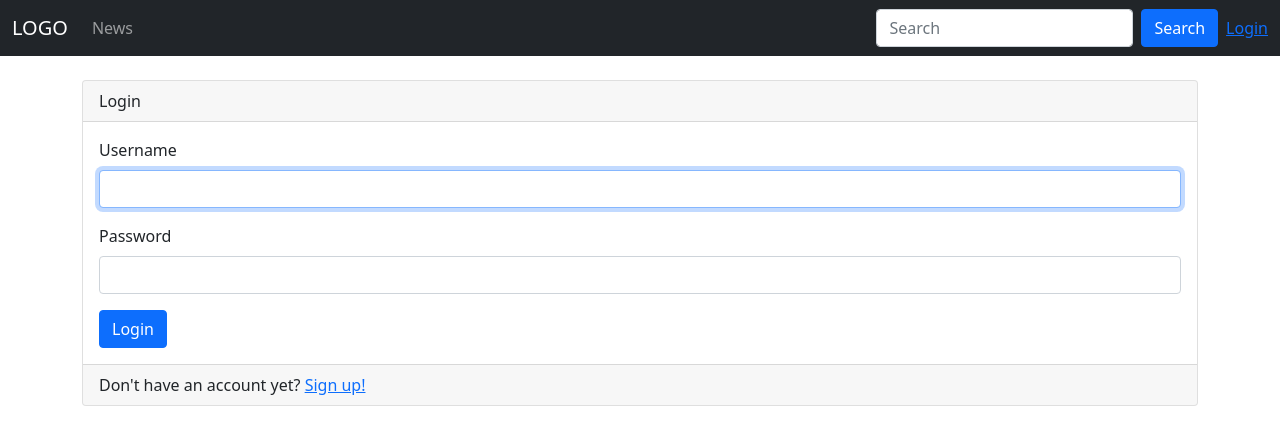
After one commit to balazsmatepetro/django-hacker-news-clone, a Django app: template my_site/accounts/templates/accounts/login.html in a window 1280 px wide. The commit adds this page. Shown: the top 445 px of the page. Run offline with Django 3.2, Linux system fonts and the light colour scheme; the template is opened without the code that fills it: values that come from a table or form of the project are taken from there, others are empty.

Commit message:
feat(accounts): add basic authentication functionality

```diff
--- /dev/null
+++ b/my_site/accounts/forms.py
@@ -0,0 +1,15 @@
+from django import forms
+from django.contrib.auth.forms import AuthenticationForm, UsernameField
+from django.utils.translation import gettext_lazy as _
+
+
+class LoginForm(AuthenticationForm):
+    username = UsernameField(
+        label=_('Username'),
+        widget=forms.TextInput(attrs={'autofocus': True, 'class': 'form-control'}),
+    )
+    password = forms.CharField(
+        label=_('Password'),
+        strip=False,
+        widget=forms.PasswordInput(attrs={'autocomplete': 'current-password', 'class': 'form-control'}),
+    )
--- /dev/null
+++ b/my_site/accounts/templates/accounts/login.html
@@ -0,0 +1,45 @@
+{% extends 'news/partial/layout.html' %}
+
+{% block title %}Hacker News Clone &dash; Login{% endblock %}
+
+{% block content %}
+    {% if form.non_field_errors %}
+        {% include 'accounts/partial/form_errors.html' with errors=form.non_field_errors %}
+    {% endif %}
+
+    <div class="card">
+        <div class="card-header">Login</div>
+
+        <div class="card-body">
+            <form action="{% url 'accounts:login' %}" method="POST" novalidate>
+                {% csrf_token %}
+
+                <div class="mb-3">
+                    <label for="{{ form.username.id_for_label }}" class="form-label">{{ form.username.label }}</label>
+
+                    {{ form.username }}
+
+                    {% if form.username.errors %}
+                        {% include 'accounts/partial/field_errors.html' with errors=form.username.errors %}
+                    {% endif %}
+                </div>
+
+                <div class="mb-3">
+                    <label for="{{ form.password.id_for_label }}" class="form-label">{{ form.password.label }}</label>
+
+                    {{ form.password }}
+
+                    {% if form.password.errors %}
+                        {% include 'accounts/partial/field_errors.html' with errors=form.password.errors %}
+                    {% endif %}
+                </div>
+
+                <button class="btn btn-primary">Login</button>
+            </form>
+        </div>
+
+        <div class="card-footer">
+            Don&apos;t have an account yet? <a href="#">Sign up!</a>
+        </div>
+    </div>
+{% endblock %}
--- /dev/null
+++ b/my_site/accounts/templates/accounts/partial/field_errors.html
@@ -0,0 +1,5 @@
+<ul class="list-unstyled mt-2">
+    {% for error in errors %}
+        <li class="text-danger">{{ error }}</li>
+    {% endfor %}
+</ul>
--- a/my_site/accounts/urls.py
+++ b/my_site/accounts/urls.py
@@ -6,6 +6,7 @@ app_name = 'accounts'
 
 urlpatterns = [
     path('', views.index, name='index'),
-    path('login/', views.login, name='login'),
+    path('login/', views.LoginView.as_view(), name='login'),
+    path('logout/', views.LogoutView.as_view(), name='logout'),
     path('register/', views.register, name='register'),
 ]
--- a/my_site/my_site/settings.py
+++ b/my_site/my_site/settings.py
@@ -133,3 +133,6 @@ STATIC_URL = '/static/'
 DEFAULT_AUTO_FIELD = 'django.db.models.BigAutoField'
 
 AUTH_USER_MODEL = 'accounts.User'
+
+LOGIN_URL = 'accounts:login'
+LOGIN_REDIRECT_URL = 'accounts:index'
--- a/my_site/news/templates/news/partial/layout.html
+++ b/my_site/news/templates/news/partial/layout.html
@@ -53,6 +53,7 @@
                     <div class="ms-2">
                         {% if user.is_authenticated %}
                             <a href="{% url 'accounts:index' %}">Profile</a>
+                            <a href="{% url 'accounts:logout' %}">Logout</a>
                         {% else %}
                             <a href="{% url 'accounts:login' %}">Login</a>
                         {% endif %}
```
Also changed, not shown: my_site/accounts/templates/accounts/logout.html (added, +9 -0 lines), my_site/accounts/templates/accounts/partial/form_errors.html (added, +7 -0 lines), my_site/accounts/views.py (+14 -4 lines).
